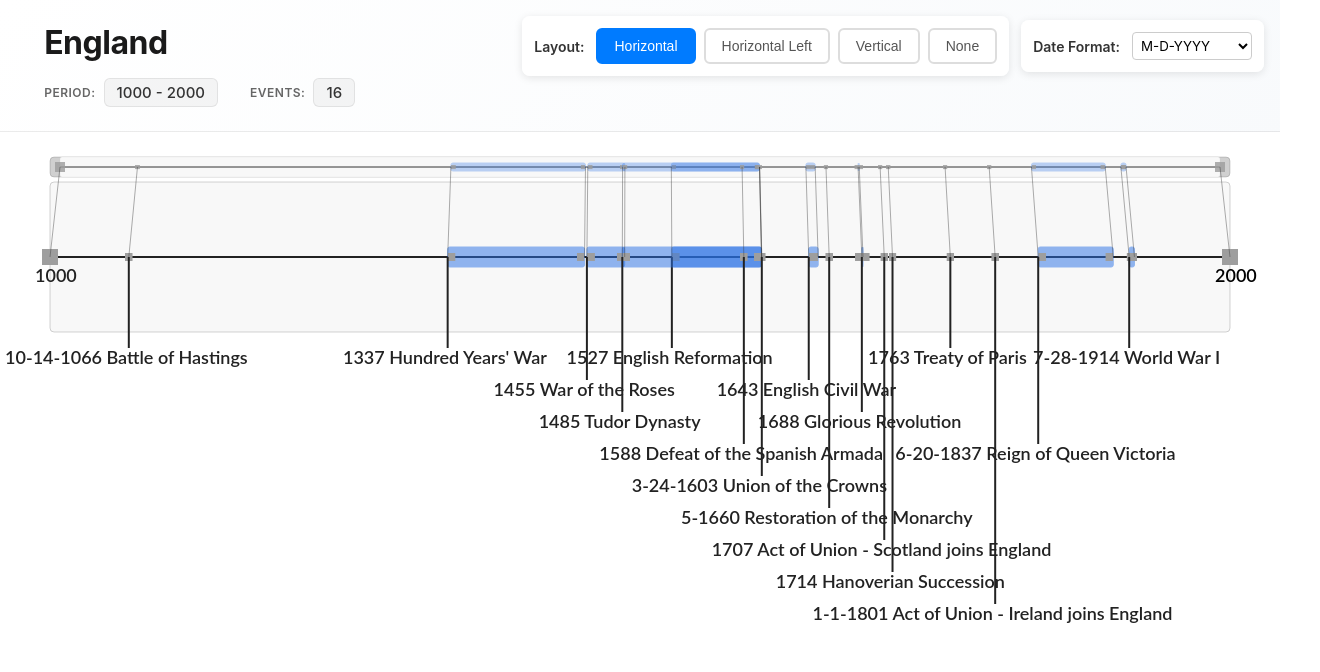
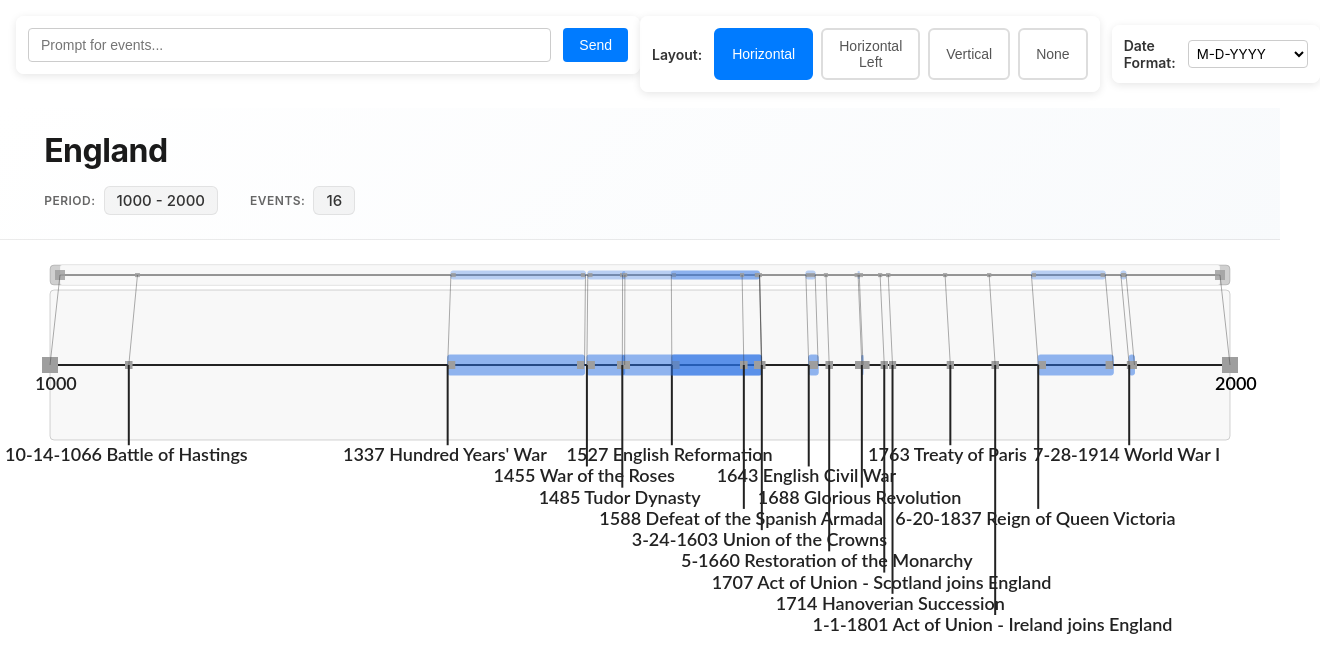
Before and after one commit to xmil9/history-graph, an Angular app in the folder frontend/history-graph/: page /timeline in a window 1280 px wide. Shown: the top 672 px of the page, 1320 px wide, since content can reach past the window. Built offline with nearby package versions, Linux system fonts and the light colour scheme; grey boxes are pictures that could not be loaded.

Commit message:
UI to enter prompt for events to display.

```diff
--- a/frontend/history-graph/src/app/view/preference-view/preference-view.css
+++ b/frontend/history-graph/src/app/view/preference-view/preference-view.css
@@ -1,8 +1,5 @@
 :host {
-  position: absolute;
-  top: 16px;
-  right: 16px;
-  z-index: 10;
+	display: block;
 }
 
 .settings-container {
--- /dev/null
+++ b/frontend/history-graph/src/app/view/prompt-view/prompt-view.css
@@ -0,0 +1,47 @@
+:host {
+	display: block;
+}
+
+.prompt-container {
+	display: flex;
+	gap: 12px;
+	padding: 12px;
+	background: rgba(255, 255, 255, 0.95);
+	border-radius: 8px;
+	box-shadow: 0 2px 8px rgba(0, 0, 0, 0.1);
+	font-family: -apple-system, BlinkMacSystemFont, 'Segoe UI', Roboto, Oxygen, Ubuntu, Cantarell, sans-serif;
+	width: 600px;
+}
+
+.prompt-input {
+	flex: 1;
+	padding: 8px 12px;
+	border: 1px solid #ccc;
+	border-radius: 4px;
+	font-size: 14px;
+	outline: none;
+}
+
+.prompt-input:focus {
+	border-color: #007bff;
+	box-shadow: 0 0 0 2px rgba(0, 123, 255, 0.25);
+}
+
+.prompt-button {
+	padding: 8px 16px;
+	background-color: #007bff;
+	color: white;
+	border: none;
+	border-radius: 4px;
+	font-size: 14px;
+	cursor: pointer;
+	transition: background-color 0.2s;
+}
+
+.prompt-button:hover {
+	background-color: #0056b3;
+}
+
+.prompt-button:active {
+	background-color: #004494;
+}
--- /dev/null
+++ b/frontend/history-graph/src/app/view/prompt-view/prompt-view.html
@@ -0,0 +1,10 @@
+<div class="prompt-container">
+  <input
+    type="text"
+    [(ngModel)]="prompt"
+    (keydown.enter)="onSubmit()"
+    placeholder="Prompt for events..."
+    class="prompt-input"
+  />
+  <button (click)="onSubmit()" class="prompt-button">Send</button>
+</div>
--- /dev/null
+++ b/frontend/history-graph/src/app/view/prompt-view/prompt-view.ts
@@ -0,0 +1,21 @@
+import { Component, output, signal } from '@angular/core';
+import { FormsModule } from '@angular/forms';
+
+@Component({
+  selector: 'prompt-view',
+  standalone: true,
+  imports: [FormsModule],
+  templateUrl: './prompt-view.html',
+  styleUrl: './prompt-view.css',
+})
+export class PromptView {
+  prompt = signal('');
+  submit = output<string>();
+
+  onSubmit() {
+    if (this.prompt().trim()) {
+      this.submit.emit(this.prompt());
+      this.prompt.set('');
+    }
+  }
+}
--- a/frontend/history-graph/src/app/view/timeline-view/timeline-view.css
+++ b/frontend/history-graph/src/app/view/timeline-view/timeline-view.css
@@ -8,10 +8,31 @@
 	position: relative;
 	width: 100%;
 	height: 100%;
+	display: flex;
+	flex-direction: column;
 }
 
-.timeline-container svg {
+.timeline-area {
+	position: relative;
+	flex: 1;
+	min-height: 0;
+	width: 100%;
+}
+
+.timeline-area svg {
 	width: 100%;
 	height: 100%;
 	display: block;
 }
+
+.top-controls {
+	display: flex;
+	justify-content: space-between;
+	align-items: flex-start;
+	padding: 16px;
+	z-index: 10;
+}
+
+.top-controls > * {
+	pointer-events: auto; /* Re-enable clicks for the controls themselves */
+}
--- a/frontend/history-graph/src/app/view/timeline-view/timeline-view.html
+++ b/frontend/history-graph/src/app/view/timeline-view/timeline-view.html
@@ -1,6 +1,10 @@
 <div #container class="timeline-container">
+	<div class="top-controls">
+		<prompt-view />
 		<preference-view />
+	</div>
 	<tl-header [timeline]="timeline()" [dateFormat]="dateFormat()" />
+	<div #timelineArea class="timeline-area">
 		<svg [attr.width]="viewSize().width" [attr.height]="viewSize().height" xmlns="http://www.w3.org/2000/svg">
 			<g tl-overview />
 			<g tl-axis
@@ -25,3 +29,7 @@
 		<!-- Global overlay component for timeline events -->
 		<event-overlay [dateFormat]="dateFormat()" />
 	</div>
+
+	<!-- Global overlay component for timeline events -->
+	<event-overlay [dateFormat]="dateFormat()" />
+</div>
--- a/frontend/history-graph/src/app/view/timeline-view/timeline-view.ts
+++ b/frontend/history-graph/src/app/view/timeline-view/timeline-view.ts
@@ -2,6 +2,7 @@ import { AfterViewInit, Component, computed, effect, ElementRef, HostListener, i
 import { TimelineService } from '../../services/timeline.service';
 import { Timeline } from '../../model/timeline';
 import { Point2D, Size2D } from '../../graphics/gfx-coord-2d';
+import { PromptView } from '../prompt-view/prompt-view';
 import { EventView } from '../event-view/event-view';
 import { AxisView } from '../axis-view/axis-view';
 import { EventOverlay } from '../event-overlay/event-overlay';
@@ -32,7 +33,8 @@ const DEFAULT_TL_TEXT_STYLE: TextStyle = {
     EventOverlay,
     EventMapping,
     HeaderView,
-    PreferenceView
+    PreferenceView,
+    PromptView
 ],
 	templateUrl: './timeline-view.html',
 	styleUrl: './timeline-view.css'
@@ -42,7 +44,7 @@ export class TimelineView implements AfterViewInit {
 	private layout = inject(LayoutService);
 	private preferenceService = inject(PreferenceService);
 
-	@ViewChild('container', { read: ElementRef }) containerRef!: ElementRef<HTMLDivElement>;
+	@ViewChild('timelineArea', { read: ElementRef }) timelineAreaRef!: ElementRef<HTMLDivElement>;
 
 	// Content
 	dateFormat = computed<HDateFormat>(() => {
@@ -103,8 +105,8 @@ export class TimelineView implements AfterViewInit {
 	}
 
 	private updateViewSize(): void {
-		if (this.containerRef?.nativeElement) {
-			const rect = this.containerRef.nativeElement.getBoundingClientRect();
+		if (this.timelineAreaRef?.nativeElement) {
+			const rect = this.timelineAreaRef.nativeElement.getBoundingClientRect();
 			this.viewSize.set(new Size2D(rect.width, rect.height));
 		}
 	}
```
Lines whose indentation alone changed are shown as unchanged.
